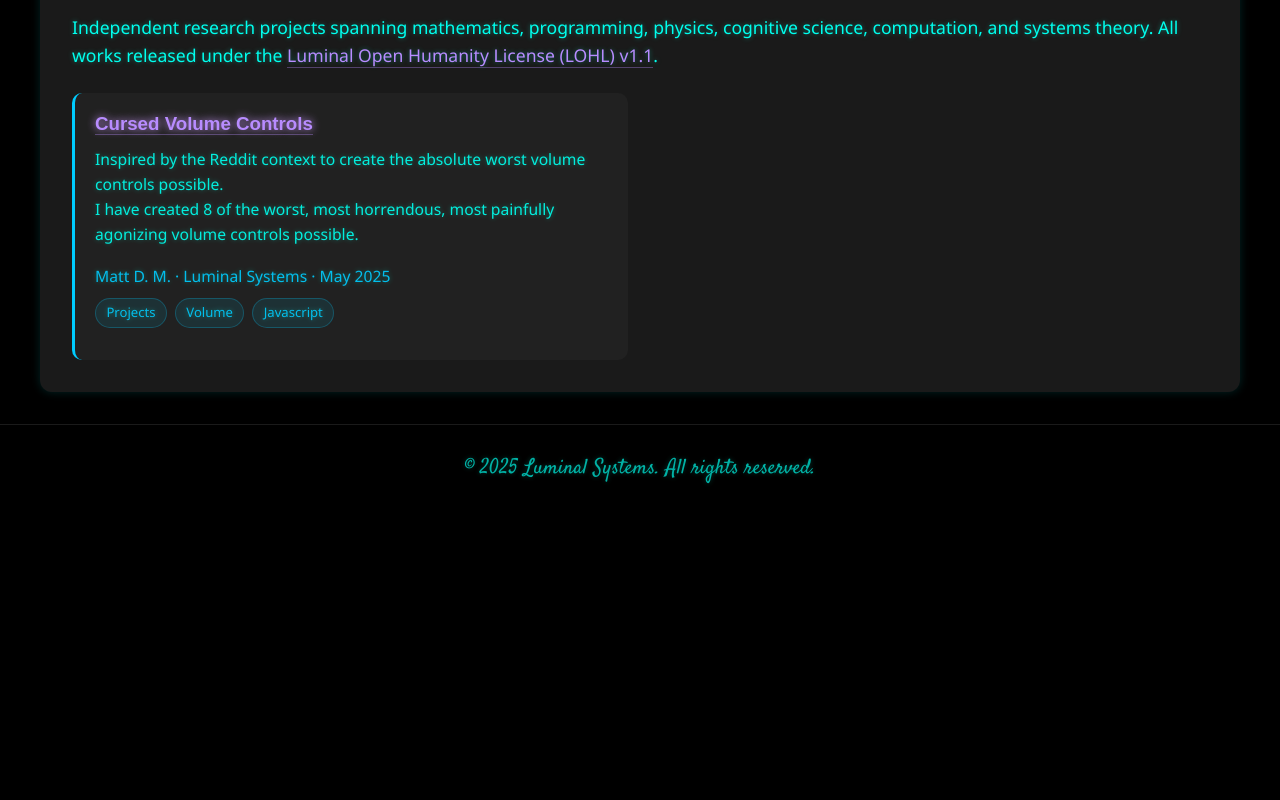
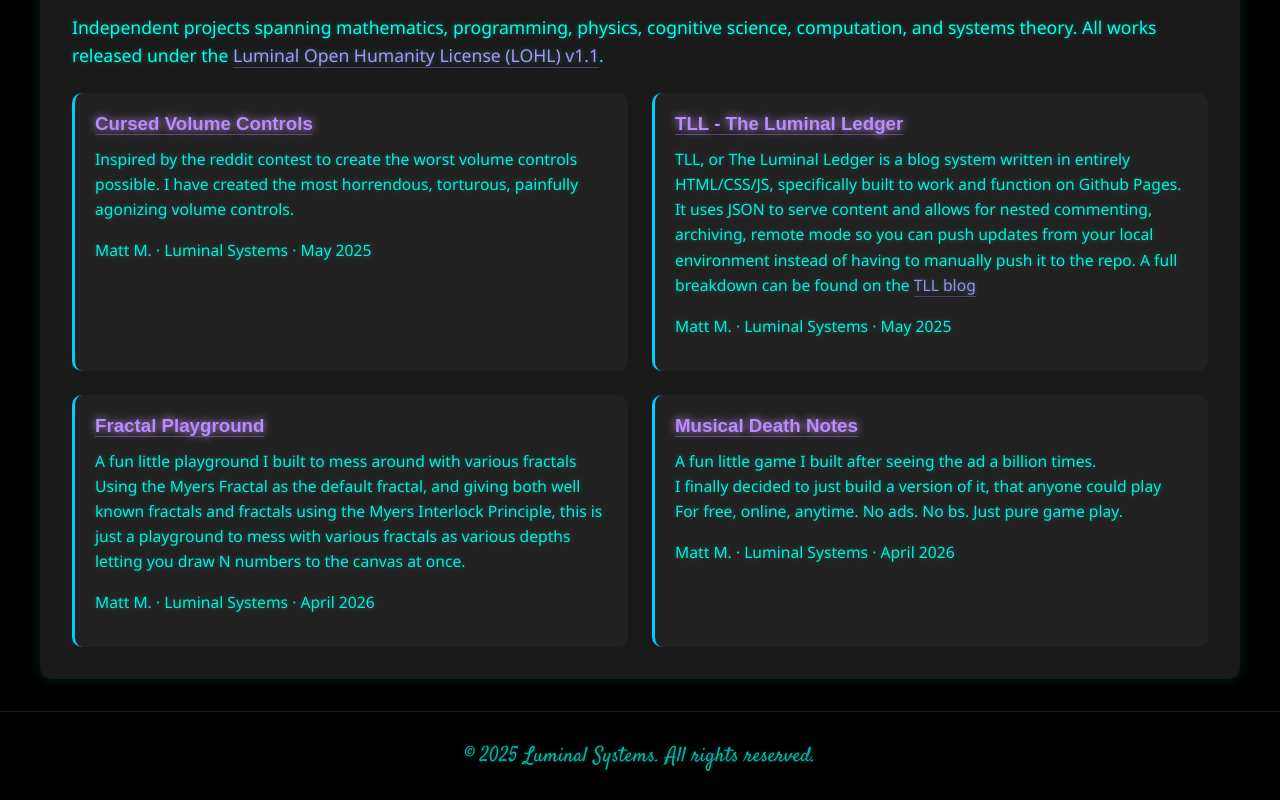
Before and after one commit to LuminalSystems/luminalsystems.github.io, a plain HTML site: page projects/index.html in a window 1280 px wide. Shown: the part 263-1063 px from the top of the page. Before the commit the page ends 800 px from the top, so only its background shows below. Drawn offline with nearby package versions, Linux system fonts and the light colour scheme.

Commit message:
Add files via upload

```diff
--- a/projects/index.html
+++ b/projects/index.html
@@ -8,23 +8,15 @@
   <link rel="stylesheet" href="../css/style.css">
   <link rel="icon" type="image/x-icon" href="../images/favicon.ico">
   <script src="../js/luminous.js" defer></script>
+
 </head>
 <body>
   <h1>Projects</h1>
-  <nav>
-    <a href="../index.html">Home</a>
-    <a href="../papers/">Papers</a>
-    <a href="../projects/">Projects</a>
-    <a href="../code/">Code</a>
-    <a href="../blog.html">Blog</a>
-    <a href="../playground.html">Playground</a>
-    <a href="../about.html">About</a>
-    <a href="../contact.html">Contact Us</a>
-  </nav>
+  <div id="nav-bar"></div>
 
   <section class="bio-card">
     <h2>Projects</h2>
-    <p>Independent research projects spanning mathematics, programming, physics, cognitive science,
+    <p>Independent projects spanning mathematics, programming, physics, cognitive science,
     computation, and systems theory. All works released under the
     <a href="https://github.com/LuminalSystems/luminalsystems.github.io/blob/main/LICENSE.md"
     target="_blank">Luminal Open Humanity License (LOHL) v1.1</a>.</p>
@@ -34,19 +26,47 @@
       <div class="projects-entry">
         <h3><a href="./cursed/">
           Cursed Volume Controls</a></h3>
-        <p>Inspired by the Reddit context to create the absolute worst volume controls possible. </br>
-        I have created 8 of the worst, most horrendous, most painfully agonizing volume controls possible.</p>
-        <p class="paper-meta">Matt D. M. · Luminal Systems · May 2025</p>
-        <p class="paper-tags">
-          <span class="tag">Projects</span>
-          <span class="tag">Volume</span>
-          <span class="tag">Javascript</span>
+        <p>Inspired by the reddit contest to create the worst volume controls possible.
+        I have created the most horrendous, torturous, painfully agonizing volume controls.</p>
+        <p class="project-meta">Matt M. · Luminal Systems · May 2025</p>
+      </div>
+
+      <div class="projects-entry">
+        <h3><a href="./TLL/">
+          TLL - The Luminal Ledger</a></h3>
+        <p>TLL, or The Luminal Ledger is a blog system written in entirely HTML/CSS/JS,
+        specifically built to work and function on Github Pages. It uses JSON to serve content
+        and allows for nested commenting, archiving, remote mode so you can push updates from your
+        local environment instead of having to manually push it to the repo.
+        A full breakdown can be found on the <a href="https://luminalsystems.github.io/blog/">TLL blog</a> </p>
+        <p class="project-meta">Matt M. · Luminal Systems · May 2025</p>
+      </div>
+
+      <div class="projects-entry">
+        <h3><a href="./fractal-playground/">
+          Fractal Playground</a></h3>
+        <p>A fun little playground I built to mess around with various fractals
+        Using the Myers Fractal as the default fractal, and giving both well known fractals
+        and fractals using the Myers Interlock Principle, this is just a playground to mess
+        with various fractals as various depths letting you draw N numbers to the canvas at once.
         </p>
+        <p class="project-meta">Matt M. · Luminal Systems · April 2026</p>
+      </div>
+
+      <div class="projects-entry">
+        <h3><a href="./mdn game/">
+          Musical Death Notes</a></h3>
+        <p>A fun little game I built after seeing the ad a billion times. <br>
+        I finally decided to just build a version of it, that anyone could play<br>
+        For free, online, anytime. No ads. No bs. Just pure game play.</p>
+        <p class="project-meta">Matt M. · Luminal Systems · April 2026</p>
       </div>
 
     </div>
   </section>
 
+  <script src="https://cdn.jsdelivr.net/npm/marked/marked.min.js"></script>
+
   <div id="footer-container"></div>
 </body>
 </html>
```
